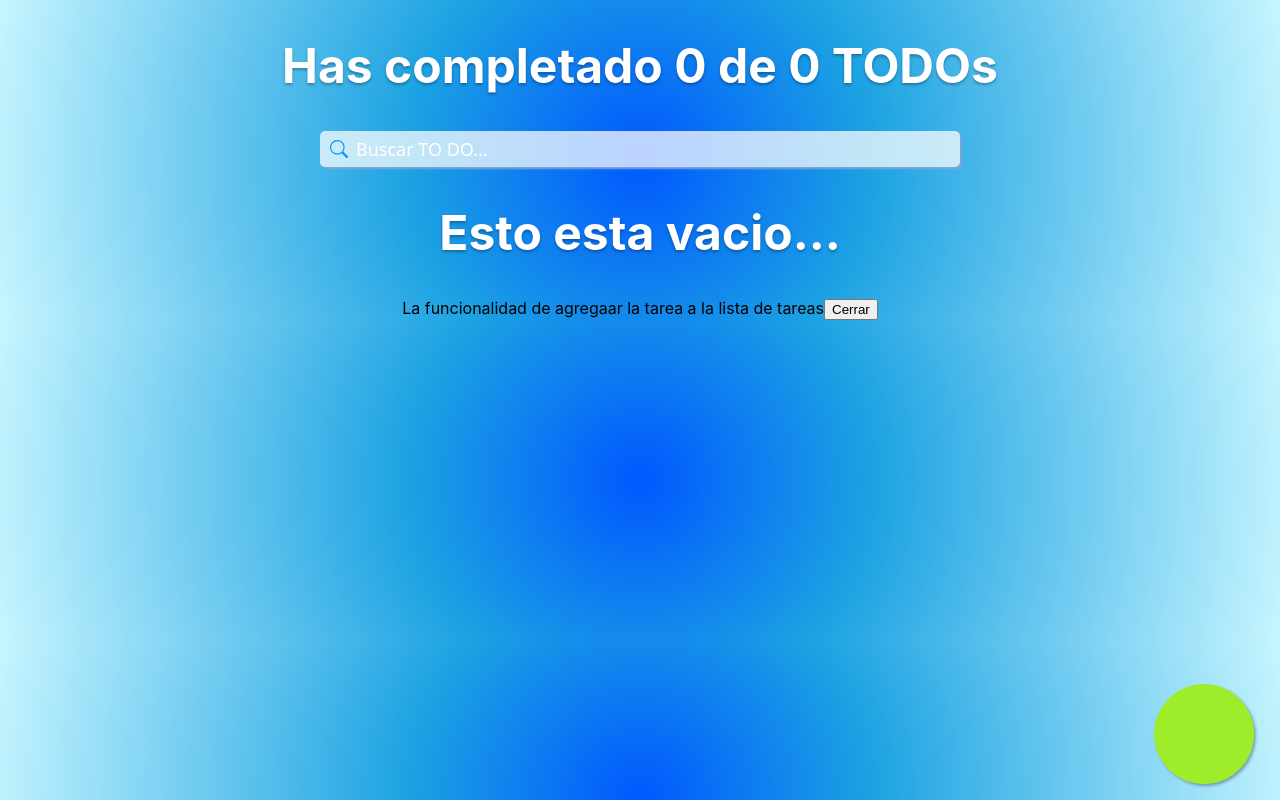
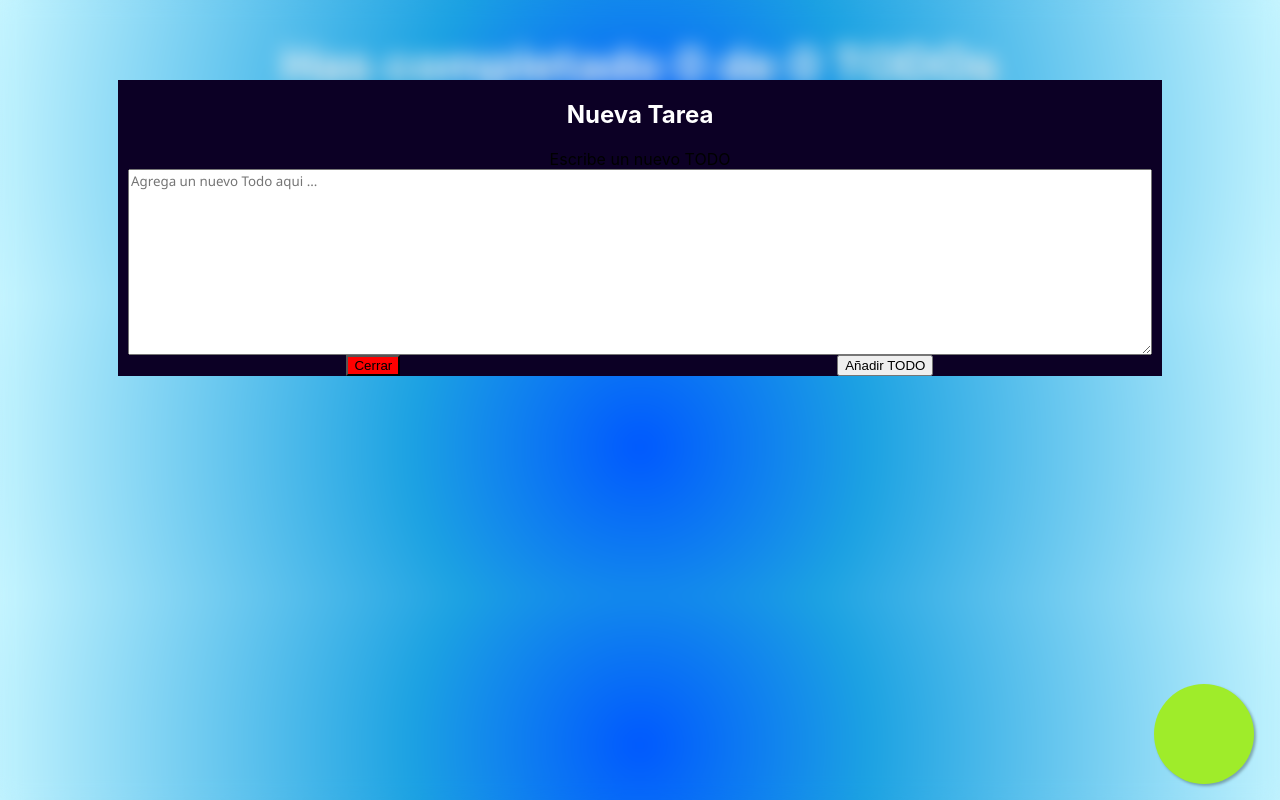
Before and after one commit to Dami-R92/todos-app, a React (Create React App) app: page / in a window 1280 px wide. Both pictures are taken after a click on the button 1204 px from the left and 734 px from the top of the page. Built offline with nearby package versions, Linux system fonts and the light colour scheme; some icons are missing.

Commit message:
agregado de formulario en modal

```diff
--- a/src/App/AppUI.jsx
+++ b/src/App/AppUI.jsx
@@ -5,6 +5,7 @@ import TodoItem from '../Components/TodoItem/TodoItem';
 import TodoSearch from '../Components/TodoSearch/TodoSearch';
 import TodoList from '../Components/TodoList/TodoList';
 import CreateTodoButton from '../Components/CreateTodoButton/CreateTodoButton';
+import TodoForm from '../Components/TodoForm/TodoForm.jsx';
 import Modal from '../Modal/Modal';
 
 import EmptyTodos from '../Components/EmptyTodos/EmptyTodos.jsx';
@@ -50,10 +51,8 @@ function AppUI() {
             </TodoList>
             {openModal && (
                 <Modal>
-                    La funcionalidad de agregaar la tarea a la lista de tareas
-                    <button onClick={(e) => {
-        setOpenModal(false);
-      }}>Cerrar</button>
+                    <TodoForm>
+                        </TodoForm>
                 </Modal>
             )
             }
--- /dev/null
+++ b/src/Components/TodoForm/TodoForm.css
@@ -0,0 +1,40 @@
+.formBackground {
+  position: fixed;
+  z-index: 10;
+  -webkit-backdrop-filter: blur(10px);
+  backdrop-filter: blur(10px);
+  width: 100%;
+  height: 100%;
+  top: 0;
+  left: 0;
+  display: flex;
+  justify-content: center;
+  align-items: start;
+}
+.newTODOForm {
+  position: relative;
+  /* z-index: 20; */
+  display: flex;
+  flex-direction: column;
+  background-color: rgb(12, 0, 37);
+  width: 80%;
+  padding: 0px 10px;
+  top: 10vh;
+}
+.newTODOForm h2 {
+  color: white;
+}
+.newTODOForm textarea {
+  font-family: "Segoe UI", Tahoma, Geneva, Verdana, sans-serif;
+  color: blue;
+}
+
+.buttonFormContainer {
+  display: flex;
+  flex-direction: row;
+  justify-content: space-around;
+}
+
+.cancelButton {
+  background-color: red;
+}
--- /dev/null
+++ b/src/Components/TodoForm/TodoForm.jsx
@@ -0,0 +1,27 @@
+import React from 'react'
+//Styles
+import './TodoForm.css'
+//Contexto
+import { TodoContext } from '../../TodoContext/TodoContext';
+const TodoForm = () => {
+
+    const { setOpenModal } = React.useContext(TodoContext);
+    return (
+        <div className="formBackground">
+        <form className='newTODOForm'>
+            <h2>Nueva Tarea</h2>
+            <label htmlFor="">Escribe un nuevo TODO</label>
+            <textarea name="" placeholder='Agrega un nuevo Todo aqui ...' id="" cols="30" rows="10"></textarea>
+            <div className="buttonFormContainer">
+
+            <button onClick={(e) => {
+                setOpenModal(false);
+            }} className='cancelButton'>Cerrar</button>
+            <button className='confirmButton'>Añadir TODO</button>
+            </div>
+        </form>
+        </div>
+    )
+}
+
+export default TodoForm
```
